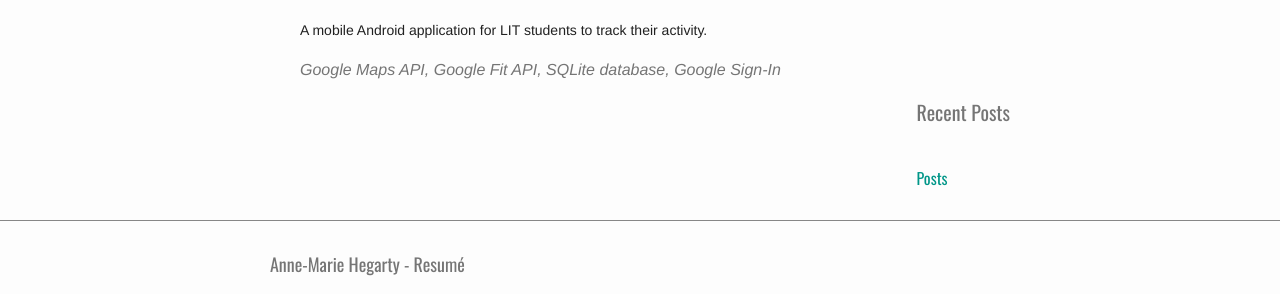
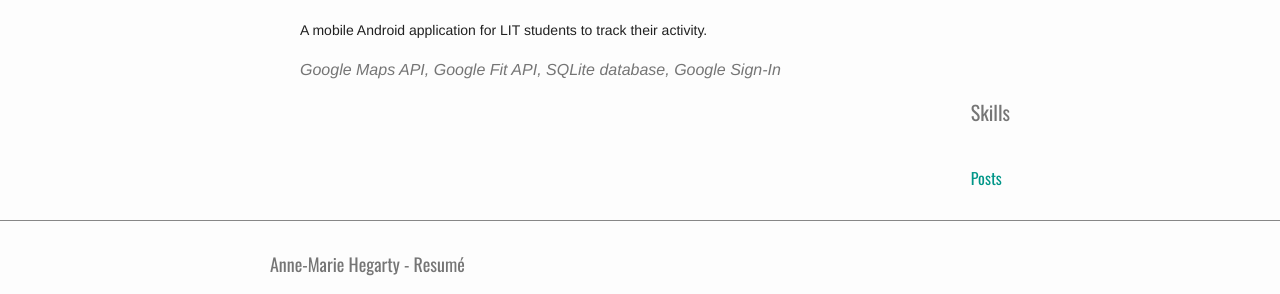
Before and after one commit to hegsy/hegsy.github.io, a Jekyll site: the page built from index.html, in a window 1280 px wide. Shown: the part 718-1012 px from the top of the page. Built offline with Jekyll 4.4.1, drawn with Linux system fonts in a browser that asks for light colours.

Commit message:
Skills section

```diff
--- a/index.html
+++ b/index.html
@@ -54,7 +54,7 @@ layout: default
     </ul>
 
     <div class="sidebar-recent-posts">
-        <h1 class="page-heading">Recent Posts</h1>
+        <h1 class="page-heading">Skills</h1>
         <ul class="recent-post-list">
             {% for post in site.posts %}
             <li>
```
